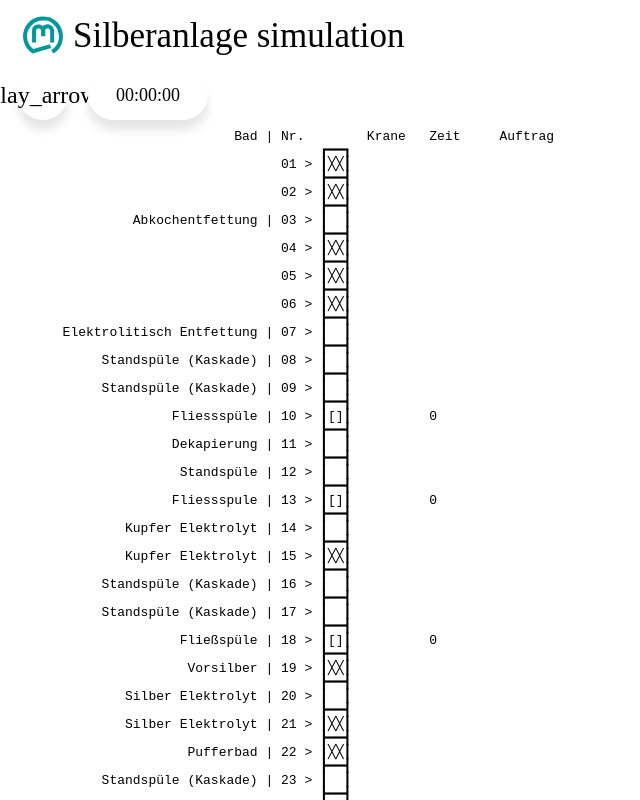
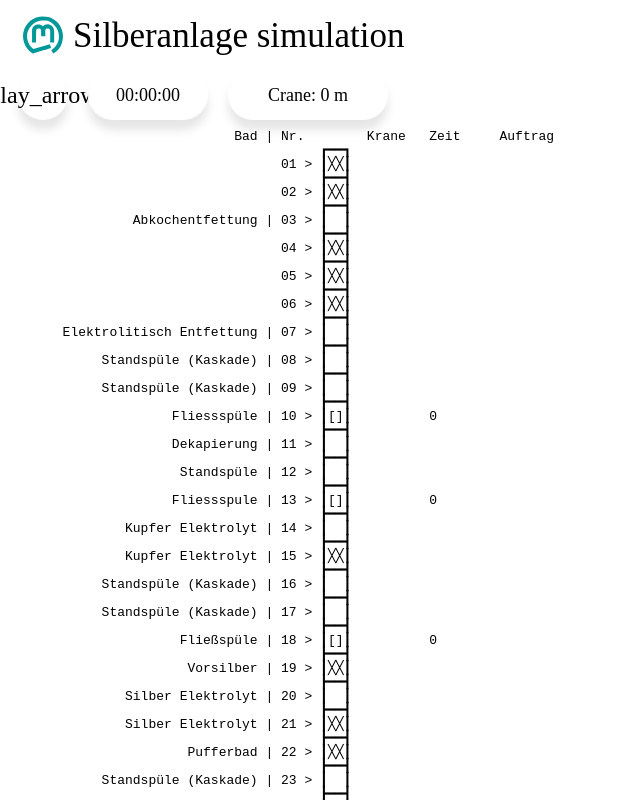
Before and after one commit to francescotili/silberanlage, an Angular app: page / in a window 1280 px wide. Shown: the top 800 px of the page, without its empty margins (0-640 px from the left). Built offline with nearby package versions, Linux system fonts and the light colour scheme.

Commit message:
Added count of crane distance and output

```diff
--- a/src/app/app.component.html
+++ b/src/app/app.component.html
@@ -28,6 +28,7 @@
 <simulation-buttons
   [viewBtn]="this.viewBtn"
   [time]="getSimulationTime()"
+  [craneDistance]="this.silberAnlage.craneTotalDistance"
   (clickStart)="simulationStart()"
   (clickPause)="simulationPause()"
   (clickReset)="simulationReset()"
--- a/src/app/classes/plant.class.ts
+++ b/src/app/classes/plant.class.ts
@@ -31,6 +31,7 @@ export class Plant {
   simulationTime: number;
   private bathsWaiting: number[];
   private logger: Logger;
+  craneTotalDistance: number;
 
   /**
    * This function initialize the plant
@@ -51,6 +52,7 @@ export class Plant {
     this.logger = new Logger();
     this.completedAuftrags = [];
     this.simulationTime = 0;
+    this.craneTotalDistance = 0;
 
     this.initializeBaths(bathsInitData);
     this.initializeCrane();
@@ -453,6 +455,9 @@ export class Plant {
             time: tempTime,
             transferDrum: false,
           });
+          this.craneTotalDistance += Math.abs(
+            originBath.id - this.crane.position
+          );
         }
 
         // Push time to drain
@@ -492,6 +497,9 @@ export class Plant {
             time: tempTime,
             transferDrum: false,
           });
+          this.craneTotalDistance += Math.abs(
+            destinationBath.id - originBath.id
+          );
         }
 
         // Push time to drop
--- a/src/app/graphics/buttons/buttons.component.css
+++ b/src/app/graphics/buttons/buttons.component.css
@@ -45,6 +45,24 @@
   padding: 15px;
   margin: 10px;
   width: 120px;
+  height: 50px;
+  font-size: 18px;
+  display: flex;
+  justify-content: center;
+  align-items: center;
+  flex-direction: column;
+  box-shadow: 0 10px 10px rgba(0, 0, 0, 0.1);
+  transition: all 0.2s cubic-bezier(0.68, -0.55, 0.265, 1.55);
+  font-variant-numeric: tabular-nums;
+}
+
+.wrapper .distance {
+  position: relative;
+  background: #fff;
+  border-radius: 25px;
+  padding: 15px;
+  margin: 10px;
+  width: 160px;
   height: 50px;
   font-size: 18px;
   display: flex;
--- a/src/app/graphics/buttons/buttons.component.html
+++ b/src/app/graphics/buttons/buttons.component.html
@@ -22,4 +22,7 @@
     <span class="tooltip">Reset</span>
     <span class="material-symbols-rounded"> stop </span>
   </li>
+  <li class="distance">
+    <span>Crane: {{ craneDistance * 0.7 | number: '1.0-0' }} m</span>
+  </li>
 </ul>
--- a/src/app/graphics/buttons/buttons.component.ts
+++ b/src/app/graphics/buttons/buttons.component.ts
@@ -13,6 +13,7 @@ export class SimulationButtonsComponent {
     resume: boolean;
   };
   @Input() time: number;
+  @Input() craneDistance: number;
   @Output() clickStart = new EventEmitter<string>();
   @Output() clickPause = new EventEmitter<string>();
   @Output() clickResume = new EventEmitter<string>();
```
